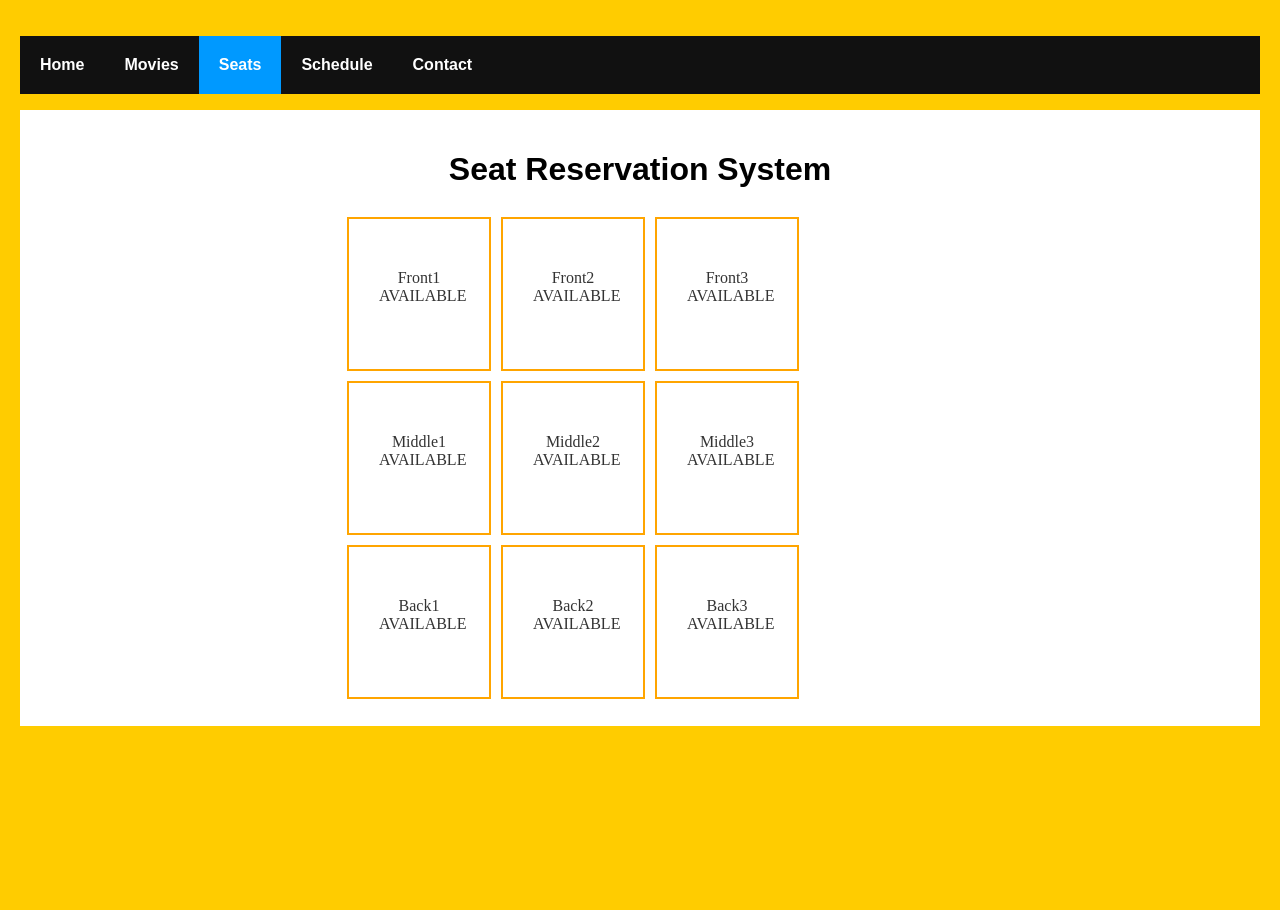
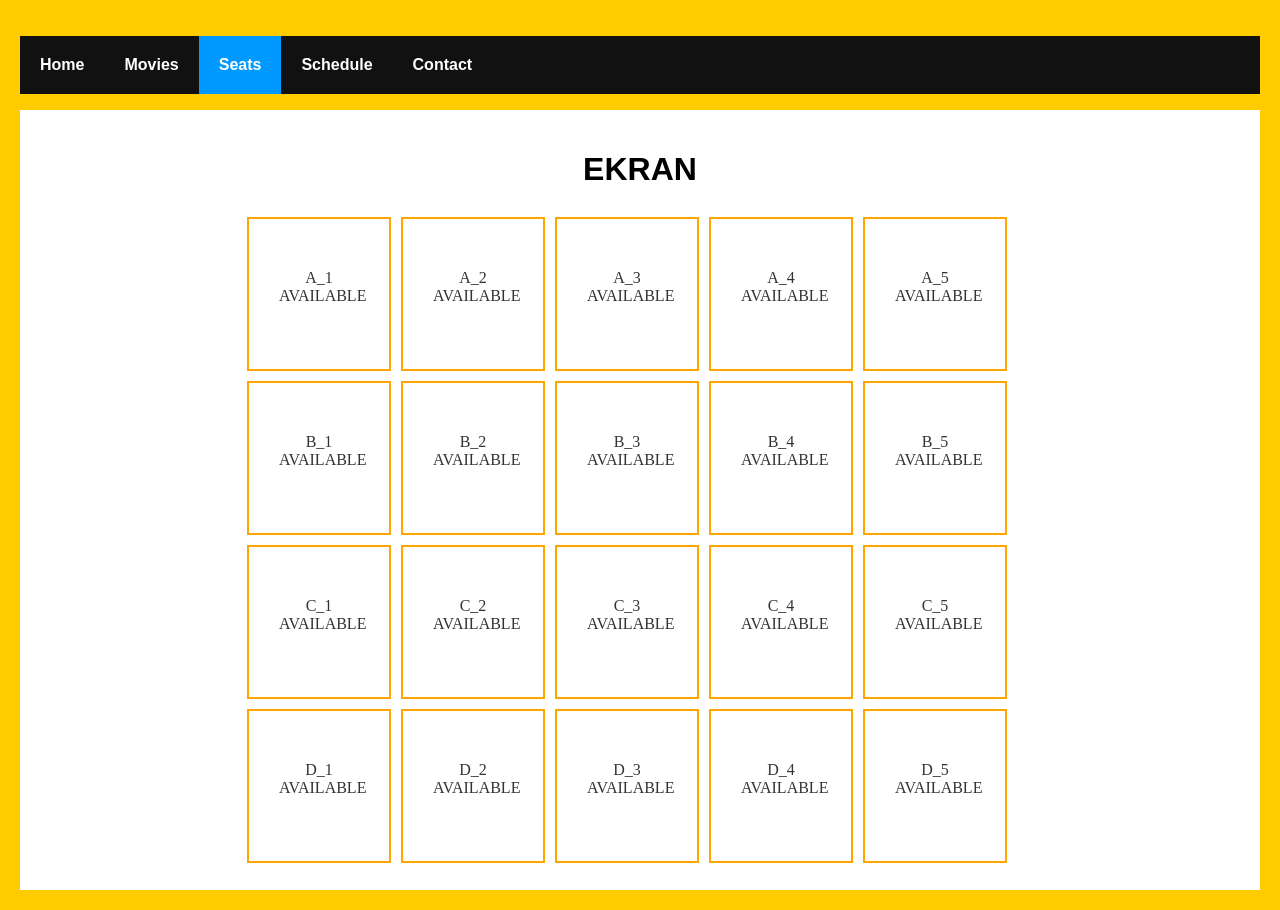
Before and after one commit to n3hrox/cinema_react, a React (Create React App) app: page /seats in a window 1280 px wide. Before the commit the page ends 800 px from the top, so only its background shows below. Built offline with nearby package versions, Linux system fonts and the light colour scheme; no server answers.

Commit message:
Reservation loading from API

```diff
--- a/src/components/Movies.js
+++ b/src/components/Movies.js
@@ -9,7 +9,6 @@ class Movies extends React.Component {
     this.state = {
       data: []
     }
-    console.log(this.state.data)
   }
   componentDidMount() {
   this.getMovies().then(result => this.setState({
@@ -51,16 +50,13 @@ const PersonRow = (props) => {
   <div>
     <tr>
       <td>
-        { props.data.id }
-      </td>
-      <td>
         { props.data.name }
       </td>
     </tr>
-    <button onClick={() => props.history.push('/seats') }>
+    <button onClick={() => props.history.push('/seats/?movie_id=' + props.data.id) }>
       Select
     </button>
-    </div>
+  </div>
 
   );
 }
--- a/src/components/Seats.js
+++ b/src/components/Seats.js
@@ -1,23 +1,41 @@
 import React from 'react'
 import '../styles/seats.css'
+
+var api_url = 'http://localhost:5000/movie_details/';
 
 class Seats extends React.Component {
   constructor() {
     super();
       this.state = {
       seat: [
-        'Front1','Front2','Front3',
-        'Middle1','Middle2','Middle3',
-        'Back1','Back2','Back3'
+        'A_1', 'A_2', 'A_3', 'A_4', 'A_5',
+        'B_1', 'B_2', 'B_3', 'B_4', 'B_5',
+        'C_1', 'C_2', 'C_3', 'C_4', 'C_5',
+        'D_1', 'D_2', 'D_3', 'D_4', 'D_5',
       ],
       seatAvailable: [
-        'Front1','Front2','Front3',
-        'Middle1','Middle2','Middle3',
-        'Back1','Back2','Back3'
+        'A_1', 'A_2', 'A_3', 'A_4', 'A_5',
+        'B_1', 'B_2', 'B_3', 'B_4', 'B_5',
+        'C_1', 'C_2', 'C_3', 'C_4', 'C_5',
+        'D_1', 'D_2', 'D_3', 'D_4', 'D_5',
       ],
-      seatReserved: []
+      seatReserved: [],
+      details: []
     }
   }
+
+  componentDidMount() {
+    this.getMovieDetails().then(result => this.setState({
+      details: result.seats
+    })).then(data => this.prepareSeats())
+  }
+  getMovieDetails() {
+    var url_string = window.location.href
+    var url = new URL(url_string);
+    var param = url.searchParams.get("movie_id");
+    return fetch(api_url+param).then((resp) => resp.json())
+  }
+
 
   onClickData(seat) {
     if(this.state.seatReserved.indexOf(seat) > -1 ) {
@@ -33,10 +51,30 @@ class Seats extends React.Component {
     }
   }
 
+  prepareSeats() {
+    let seats = this.state.details;
+    console.log(seats);
+    for(var i=0; i<seats.length; i++){
+      var index = this.state.seatAvailable.indexOf(seats[i]);
+      if (index > -1) {
+        this.setState({
+          seatAvailable: this.state.seatAvailable.filter(res => res != seats[i])
+        })
+      };
+      index = this.state.seatReserved.indexOf(seats[i]);
+      if (index == -1){
+        this.setState({
+          seatReserved: this.state.seatReserved.concat(seats[i])
+        })
+      };
+    };
+  }
+
   render() {
+    let seats = this.state.details;
     return (
       <div>
-        <h1>Seat Reservation System</h1>
+        <h1>EKRAN</h1>
         <DrawGrid
           seat = { this.state.seat }
           available = { this.state.seatAvailable }
--- a/src/styles/seats.css
+++ b/src/styles/seats.css
@@ -3,7 +3,7 @@ h1 {
 }
 
 .container {
-  width: 600px;
+  width: 800px;
   margin: auto;
 }
 
```
